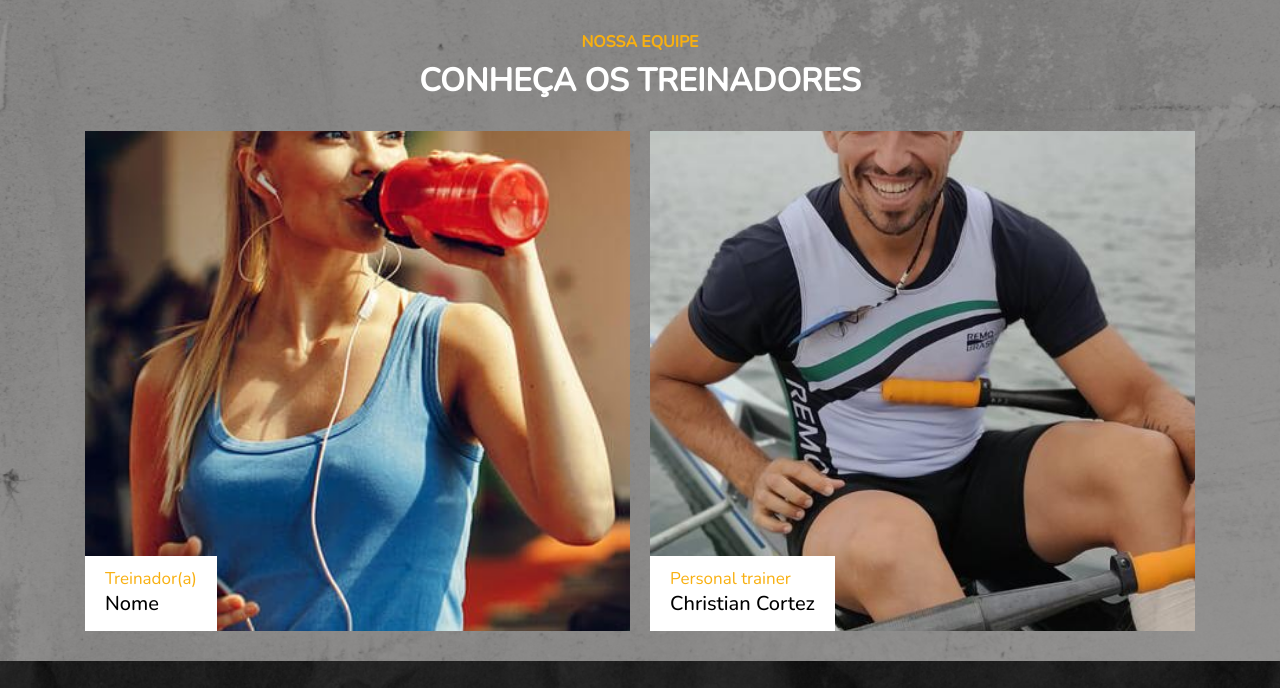
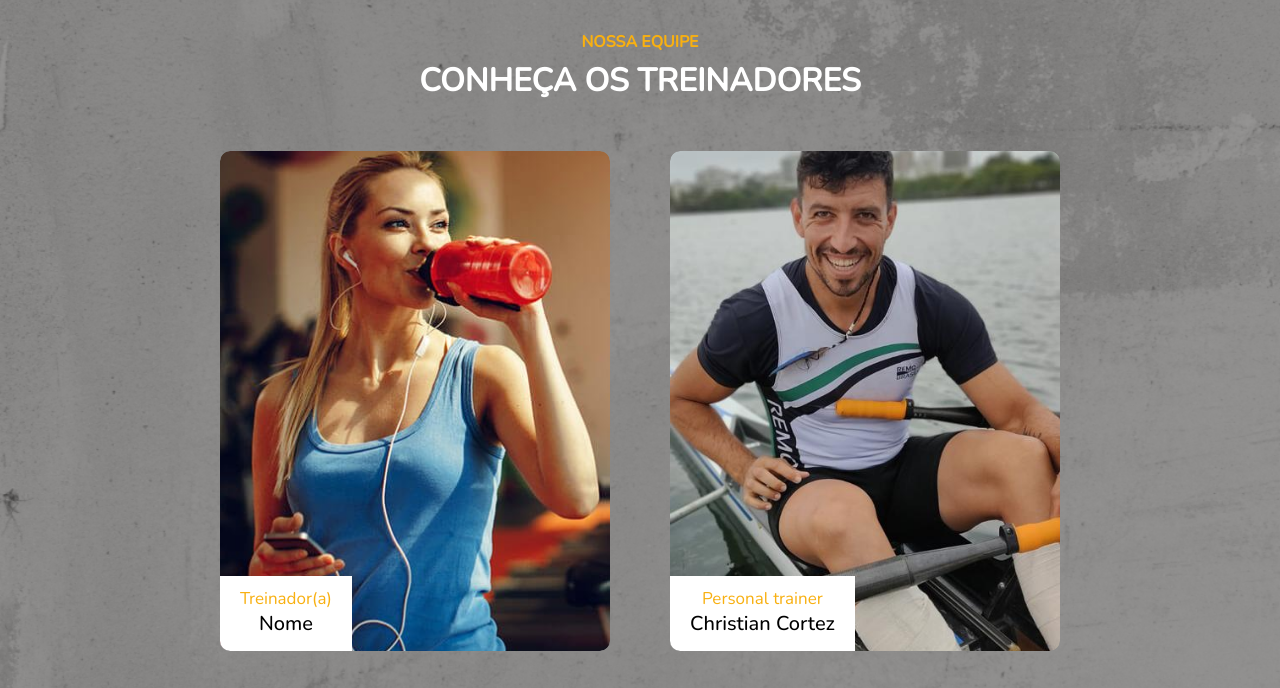
Before and after one commit to mrmaltez/SiteBoltFit, a plain HTML site: page index.html in a window 1280 px wide. Shown: the part 3206-3894 px from the top of the page. Drawn offline with nearby package versions, Linux system fonts and the light colour scheme.

Commit message:
atualização seção equipe

```diff
--- a/css/style.css
+++ b/css/style.css
@@ -13,15 +13,6 @@
   width: auto;
   height: auto;
 
-}
-
-@keyframes shake {
-  0% {
-    transform: skewY(5deg);
-  }
-  100% {
-    transform: skewY(-8deg);
-  }
 }
 
 html {
@@ -405,13 +396,19 @@ section {
   display: grid;
   -ms-grid-columns: (minmax(30rem, 1fr))[auto-fit];
       grid-template-columns: repeat(auto-fit, minmax(30rem, 1fr));
-  gap: 2rem;
+  gap: 6rem;
+  padding: 20px 150px;
+  width: 100%;
 }
 
 .team .box-container .box {
-  height: 50rem;
+  max-height: 50rem;
+  max-width: 500rem;
   overflow: hidden;
   position: relative;
+  border-radius: 10px 10px;
+  text-align: center;
+  justify-content: center;
 }
 
 .team .box-container .box:hover .content {
@@ -427,6 +424,7 @@ section {
   width: 100%;
   -o-object-fit: cover;
      object-fit: cover;
+  border-radius: 10px 10px;
 }
 
 .team .box-container .box .content {
```
Also changed, not shown: images/chris1.jpeg (added), images/first-trainer.jpg (added), images/second-trainer.jpg (added).
